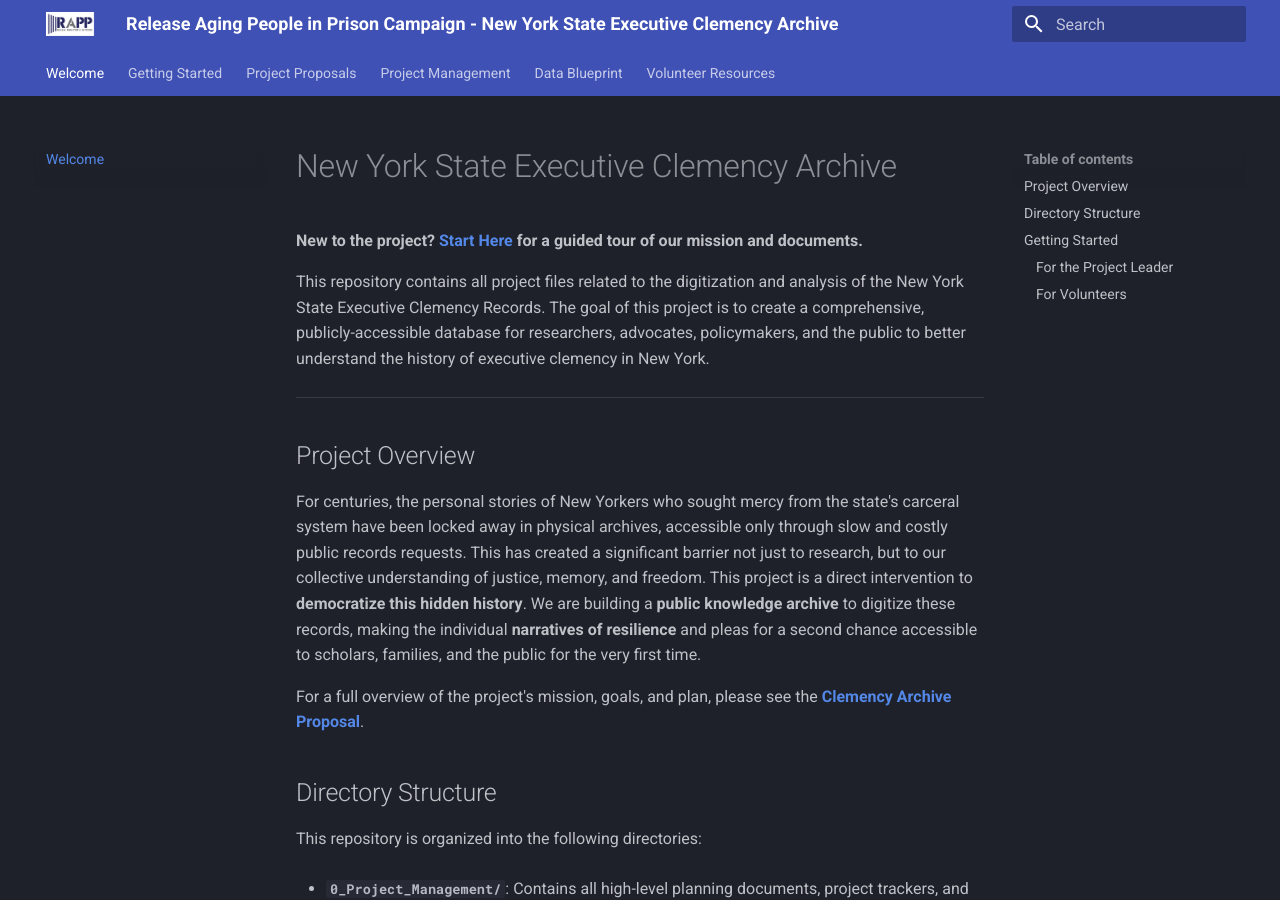
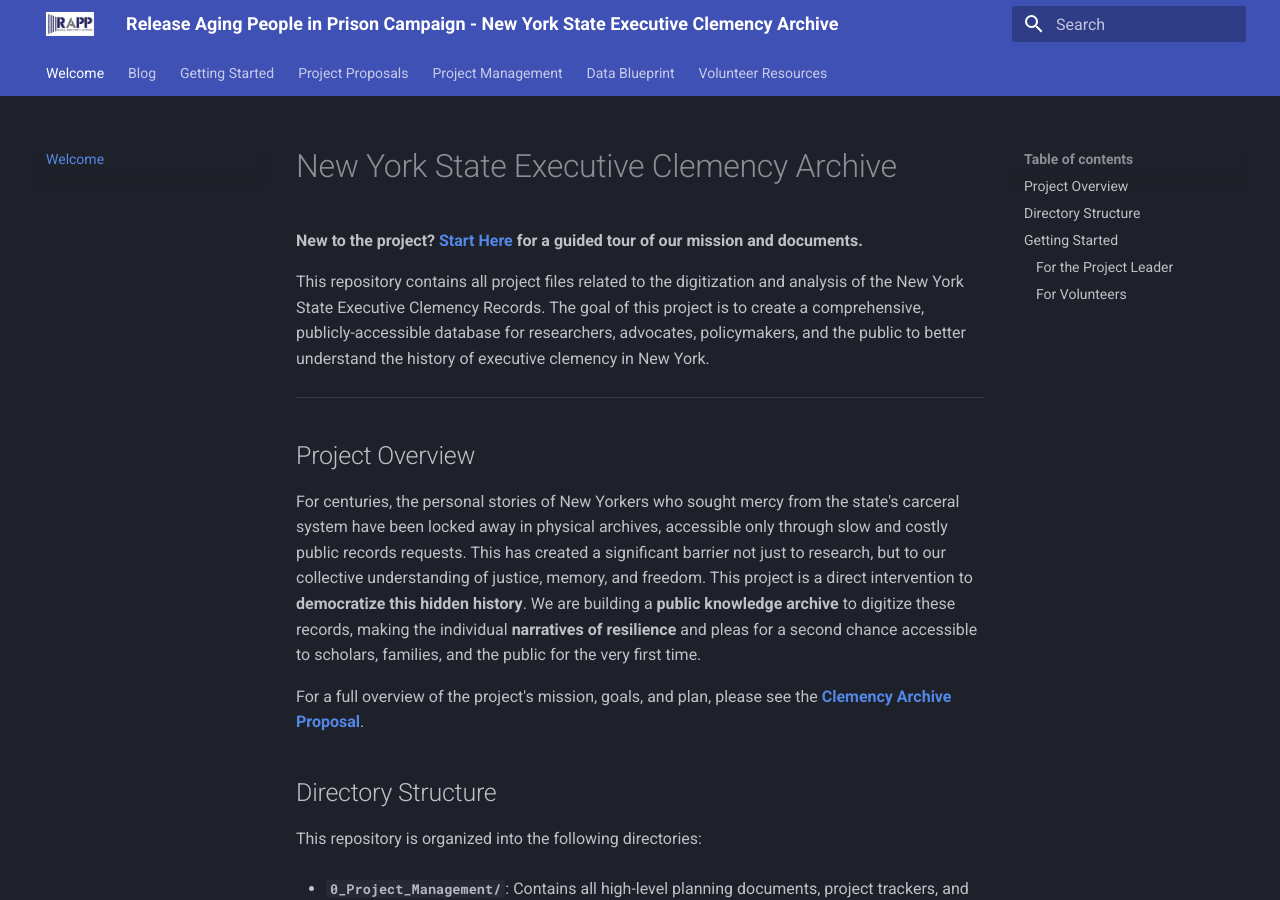
Before and after one commit to Prophet60191/clemency-archive, an MkDocs documentation site: the page built from docs/index.md, in a window 1280 px wide and 900 px high. Built offline with MkDocs 1.6.1 and Material for MkDocs 9.7.7, drawn with Linux system fonts in a browser that asks for light colours.

Commit message:
Add blog to main navigation

```diff
--- a/mkdocs.yml
+++ b/mkdocs.yml
@@ -28,6 +28,7 @@ extra:
 
 nav:
   - 'Welcome': 'index.md'
+  - 'Blog': 'blog/index.md'
   - 'Getting Started': 'START_HERE.md'
   - 'Project Proposals':
     - 'Humanities Proposal': 'Clemency_Archive_Humanities_Proposal.md'
```
